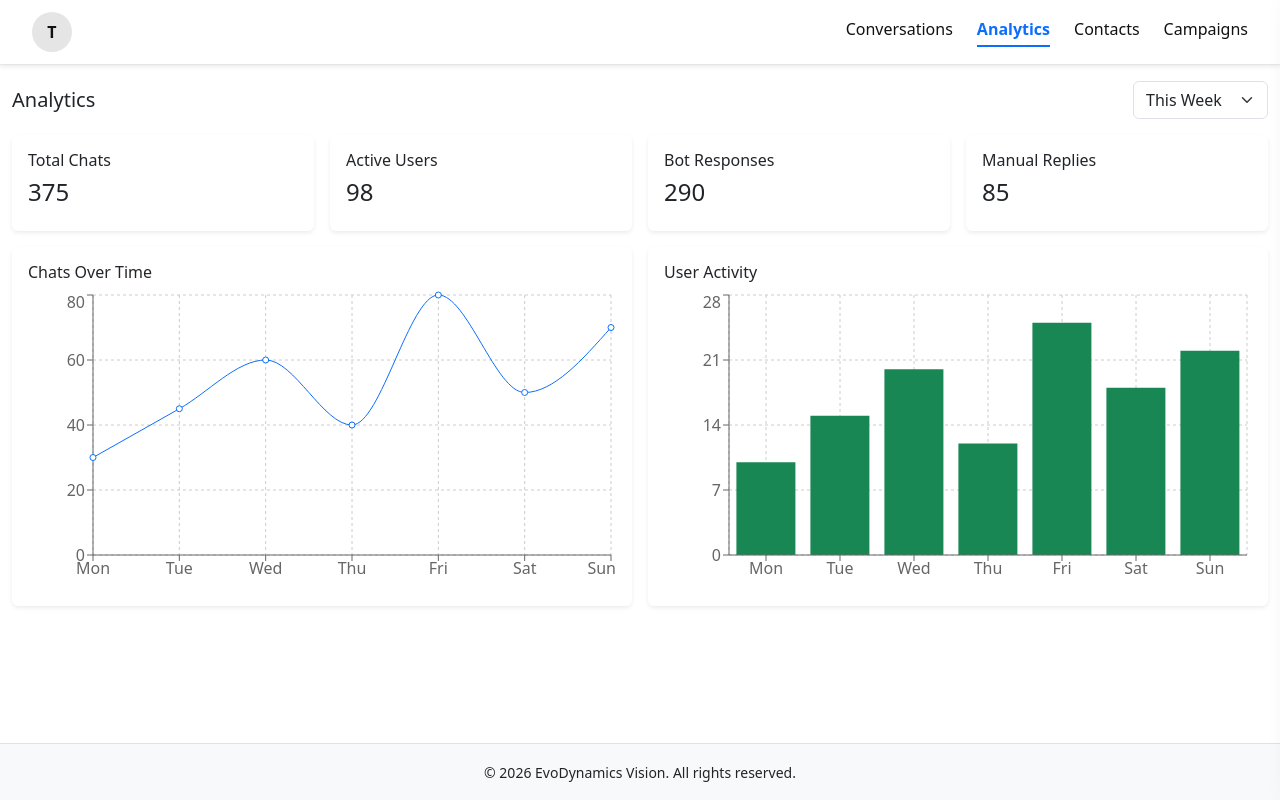
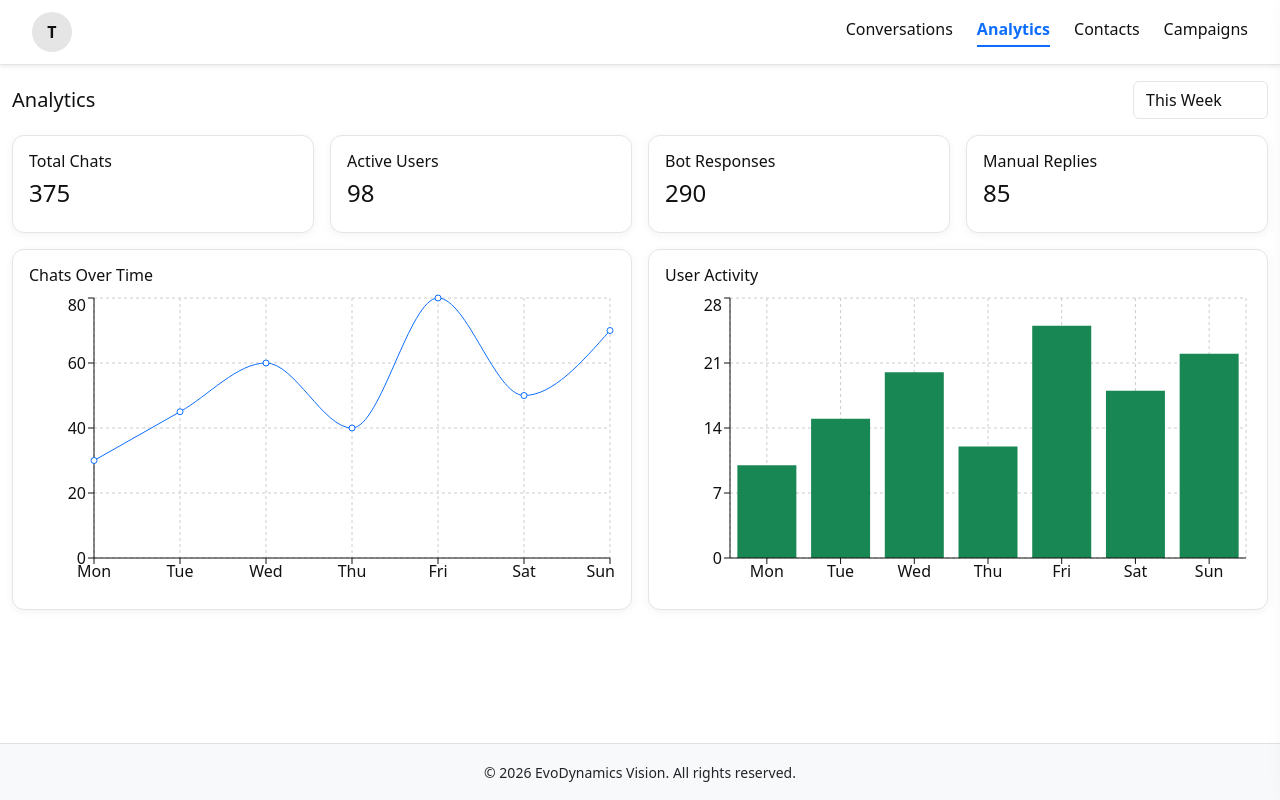
Before and after one commit to iamtalhaarifvlogs/evobusiness, a Next.js app: page /analytics in a window 1280 px wide. Built offline with nearby package versions, Linux system fonts and the light colour scheme.

Commit message:
Update page.tsx

```diff
--- a/app/analytics/page.tsx
+++ b/app/analytics/page.tsx
@@ -16,7 +16,6 @@ import {
 export default function AnalyticsPage() {
   const [duration, setDuration] = useState("week");
 
-  // Dummy Data (Replace with API later)
   const data = [
     { name: "Mon", chats: 30, users: 10 },
     { name: "Tue", chats: 45, users: 15 },
@@ -27,18 +26,33 @@ export default function AnalyticsPage() {
     { name: "Sun", chats: 70, users: 22 },
   ];
 
+  const cardStyle: React.CSSProperties = {
+    background: "var(--card)",
+    color: "var(--text)",
+    border: "1px solid var(--border)",
+    borderRadius: 12,
+    padding: 16,
+    boxShadow: "0 2px 10px rgba(0,0,0,0.05)",
+  };
+
   return (
-    <div className="container-fluid py-3">
-
+    <div
+      className="container-fluid py-3"
+      style={{ background: "var(--card)", color: "var(--text)" }}
+    >
       {/* HEADER */}
       <div className="d-flex flex-column flex-md-row justify-content-between align-items-md-center mb-3 gap-2">
         <h5 className="mb-0">Analytics</h5>
 
-        {/* Duration Selector */}
         <select
           className="form-select w-auto"
           value={duration}
           onChange={(e) => setDuration(e.target.value)}
+          style={{
+            background: "var(--card)",
+            color: "var(--text)",
+            border: "1px solid var(--border)",
+          }}
         >
           <option value="day">Today</option>
           <option value="week">This Week</option>
@@ -49,28 +63,28 @@ export default function AnalyticsPage() {
       {/* STATS CARDS */}
       <div className="row g-3 mb-3">
         <div className="col-12 col-sm-6 col-lg-3">
-          <div className="p-3 bg-white rounded shadow-sm">
+          <div style={cardStyle}>
             <h6>Total Chats</h6>
             <h4>375</h4>
           </div>
         </div>
 
         <div className="col-12 col-sm-6 col-lg-3">
-          <div className="p-3 bg-white rounded shadow-sm">
+          <div style={cardStyle}>
             <h6>Active Users</h6>
             <h4>98</h4>
           </div>
         </div>
 
         <div className="col-12 col-sm-6 col-lg-3">
-          <div className="p-3 bg-white rounded shadow-sm">
+          <div style={cardStyle}>
             <h6>Bot Responses</h6>
             <h4>290</h4>
           </div>
         </div>
 
         <div className="col-12 col-sm-6 col-lg-3">
-          <div className="p-3 bg-white rounded shadow-sm">
+          <div style={cardStyle}>
             <h6>Manual Replies</h6>
             <h4>85</h4>
           </div>
@@ -79,35 +93,40 @@ export default function AnalyticsPage() {
 
       {/* CHARTS */}
       <div className="row g-3">
+        {/* LINE CHART */}
+        <div className="col-12 col-lg-6">
+          <div style={cardStyle}>
+            <h6>Chats Over Time</h6>
 
-        {/* Line Chart */}
-        <div className="col-12 col-lg-6">
-          <div className="p-3 bg-white rounded shadow-sm">
-            <h6>Chats Over Time</h6>
             <div style={{ width: "100%", height: 300 }}>
               <ResponsiveContainer>
                 <LineChart data={data}>
                   <CartesianGrid strokeDasharray="3 3" />
-                  <XAxis dataKey="name" />
-                  <YAxis />
+                  <XAxis dataKey="name" stroke="var(--text)" />
+                  <YAxis stroke="var(--text)" />
                   <Tooltip />
-                  <Line type="monotone" dataKey="chats" stroke="#0d6efd" />
+                  <Line
+                    type="monotone"
+                    dataKey="chats"
+                    stroke="#0d6efd"
+                  />
                 </LineChart>
               </ResponsiveContainer>
             </div>
           </div>
         </div>
 
-        {/* Bar Chart */}
+        {/* BAR CHART */}
         <div className="col-12 col-lg-6">
-          <div className="p-3 bg-white rounded shadow-sm">
+          <div style={cardStyle}>
             <h6>User Activity</h6>
+
             <div style={{ width: "100%", height: 300 }}>
               <ResponsiveContainer>
                 <BarChart data={data}>
                   <CartesianGrid strokeDasharray="3 3" />
-                  <XAxis dataKey="name" />
-                  <YAxis />
+                  <XAxis dataKey="name" stroke="var(--text)" />
+                  <YAxis stroke="var(--text)" />
                   <Tooltip />
                   <Bar dataKey="users" fill="#198754" />
                 </BarChart>
@@ -115,7 +134,6 @@ export default function AnalyticsPage() {
             </div>
           </div>
         </div>
-
       </div>
     </div>
   );
```
